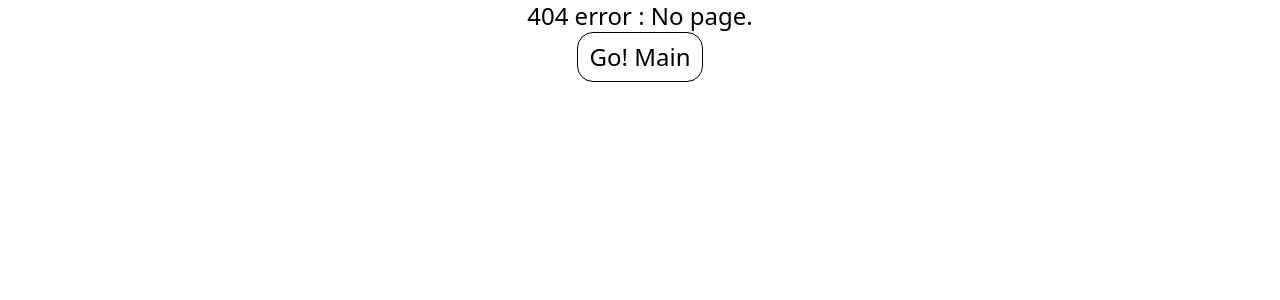
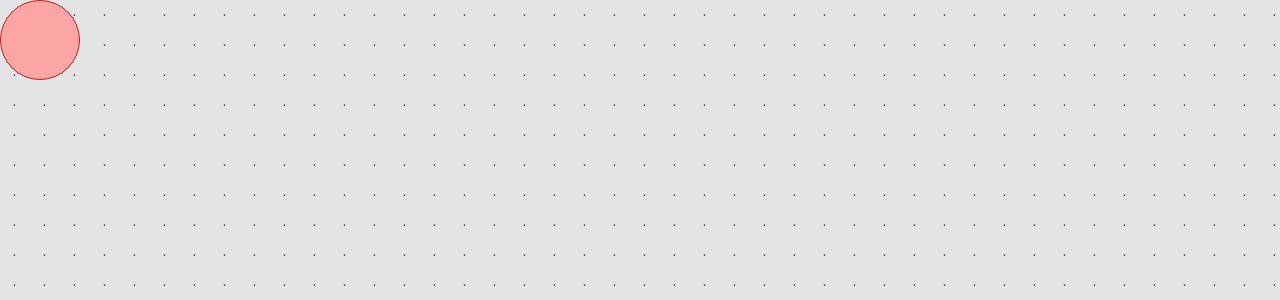
Before and after one commit to PARK-SUNGJUN-618/ss-list, a React (Create React App) app in the folder client/: page /motion in a window 1280 px wide. Before the commit this address had no page. Shown: the top 300 px of the page. Built offline with nearby package versions, Linux system fonts and the light colour scheme.

Commit message:
add minute,second in detailed sslist

```diff
--- a/client/package.json
+++ b/client/package.json
@@ -8,6 +8,7 @@
     "@testing-library/react": "^13.3.0",
     "@testing-library/user-event": "^13.5.0",
     "date-fns": "^2.29.1",
+    "framer-motion": "^7.2.1",
     "react": "^18.2.0",
     "react-dom": "^18.2.0",
     "react-router-dom": "^6.3.0",
--- a/client/src/App.jsx
+++ b/client/src/App.jsx
@@ -2,6 +2,7 @@ import { BrowserRouter, Routes, Route } from 'react-router-dom';
 import Main from './pages/Main';
 import NotFound from './pages/NotFound';
 import SsList from './pages/SsList';
+import Motion from './pages/Motion';
 
 export default function App() {
   return (
@@ -10,6 +11,7 @@ export default function App() {
         <Routes>
           <Route path="/" element={<Main />}></Route>
           <Route path="/ssList/*" element={<SsList />}></Route>
+          <Route path="/motion/*" element={<Motion />}></Route>
           <Route path="*" element={<NotFound />}></Route>
         </Routes>
       </BrowserRouter>
--- a/client/src/pages/Main.jsx
+++ b/client/src/pages/Main.jsx
@@ -6,10 +6,16 @@ export default function Main() {
       <div className="w-full h-3"></div>
       <Link to="/ssList">
         <div className="text-center">
-          <button className="font-black p-3 rounded-md
+          <button className="font-black p-3 rounded-md w-40
           transition-colors duration-500 hover:bg-zinc-100 active:bg-zinc-200">Go! SSList</button>
         </div>
       </Link>
+      {/* <Link to="/motion">
+        <div className="text-center">
+          <button className="font-black p-3 rounded-md w-40
+          transition-colors duration-500 hover:bg-zinc-100 active:bg-zinc-200">Go! Motion</button>
+        </div>
+      </Link> */}
     </>
   );
 }
--- /dev/null
+++ b/client/src/pages/Motion.jsx
@@ -0,0 +1,24 @@
+import { useRef, useEffect } from 'react';
+import { motion, useTime , useMotionValue ,useMotionTemplate } from "framer-motion"
+
+export default function Motion() {
+  const x = useTime();
+
+  // transform.get() === transform(100px)
+  const transform = useMotionTemplate`x(${x})`
+
+  return (
+    <>
+      <div className="w-screen h-screen bg-zinc-200 bg-dot_pattern bg-[length:30px_30px] overflow-x-hidden">
+        <motion.div className="w-20 h-20 border border-red-700 bg-red-300 rounded-full"
+          // initial={{ x: 50 , y:100}}
+          // animate={{ x: "calc(100vw - 100%)", y:0 }}
+          // transformTemplate={template}
+          // transition={{repeat:Infinity}}
+          animate={{ transform }}
+        />
+
+      </div>
+    </>
+  );
+}
--- a/client/src/pages/SsList.jsx
+++ b/client/src/pages/SsList.jsx
@@ -334,7 +334,7 @@ export default function SsList() {
                               className="px-3 py-3 placeholder-slate-300
                               text-slate-600 relative bg-white rounded text-sm border border-zinc-400 shadow outline-none
                               focus:outline-none focus:ring w-full"
-                              value={format(selectedTask.ssCreateDate, "yyyy年 MM月 dd日")} readOnly/>
+                              value={format(selectedTask.ssCreateDate, "yyyy年 MM月 dd日 HH時 mm分")} readOnly/>
                           </div>
                           <div className="mb-4">
                             <label className="text-sm text-gray-700 dark:text-gray-700" htmlFor="ssTitle">タイトル</label>
```
Also changed, not shown: 1 other file (tests, documents, lock files or other folders).
